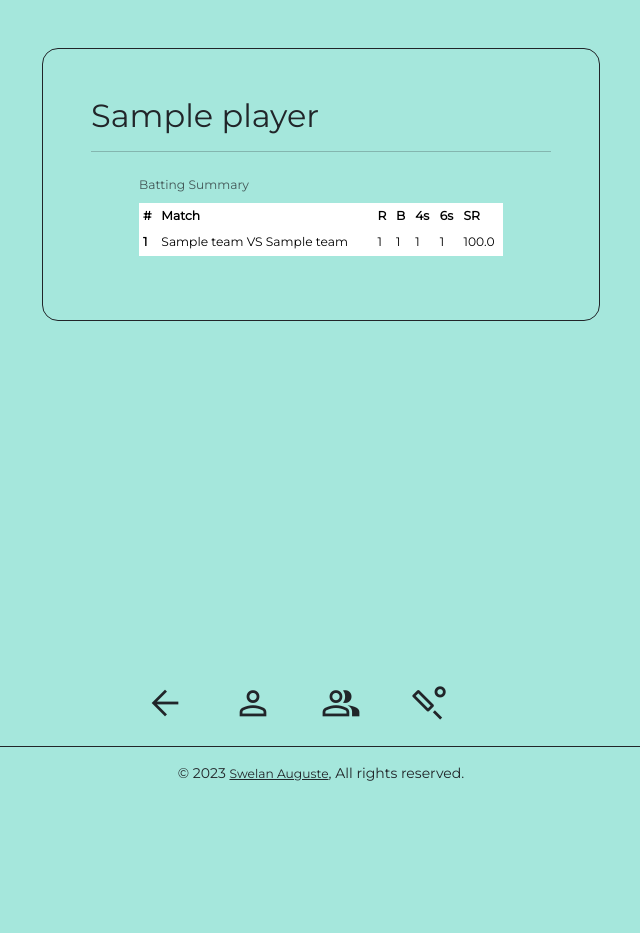
After one commit to swelanauguste/jaguars-1, a Django app: page /player/detail/1/ in a window 1280 px wide. The commit adds this page. Shown: the whole page, without its empty margins (319-959 px from the left). Run offline with Django 4.2, Linux system fonts and the light colour scheme; tables that the repository leaves empty hold one stand-in row (values such as "Sample post").

Commit message:
batting details

```diff
--- a/app/games/models.py
+++ b/app/games/models.py
@@ -1,7 +1,8 @@
 import math
 from decimal import Decimal
+
+from django.db import models
 from django.urls import reverse
-from django.db import models
 
 CHOICES = [(i, i) for i in range(12)]
 
@@ -15,7 +16,7 @@ class TimeStamp(models.Model):
 
 
 class Team(TimeStamp):
-    name = models.CharField(max_length=100)
+    name = models.CharField(max_length=100, unique=True)
 
     class Meta:
         ordering = ("name",)
@@ -23,13 +24,12 @@ class Team(TimeStamp):
     def get_absolute_url(self):
         return reverse("team-detail", kwargs={"pk": self.pk})
 
-
     def __str__(self):
         return self.name
 
 
 class Venue(TimeStamp):
-    name = models.CharField(max_length=100)
+    name = models.CharField(max_length=100, unique=True)
 
     class Meta:
         ordering = ("name",)
@@ -39,7 +39,7 @@ class Venue(TimeStamp):
 
 
 class Dismissal(TimeStamp):
-    name = models.CharField(max_length=100)
+    name = models.CharField(max_length=100, unique=True)
 
     class Meta:
         ordering = ("name",)
@@ -109,8 +109,11 @@ class Match(TimeStamp):
 
 
 class Player(TimeStamp):
-    name = models.CharField(max_length=100)
+    name = models.CharField(max_length=100, unique=True)
     teams = models.ManyToManyField(Team, related_name="players")
+
+    def get_absolute_url(self):
+        return reverse("player-detail", kwargs={"pk": self.pk})
 
     class Meta:
         ordering = ("name",)
@@ -182,7 +185,6 @@ class BattingPerformance(TimeStamp):
     sixes = models.IntegerField(default=0)
     out = models.BooleanField(default=1)
 
-
     class Meta:
         ordering = ("batted_at",)
 
@@ -192,6 +194,8 @@ class BattingPerformance(TimeStamp):
             strike_rate = self.runs / self.balls_faced * 100
             return f"{strike_rate:.1f}"
         return 0
+
+
 
     def __str__(self):
         return f"{self.player} scored {self.runs} runs in {self.innings}"
--- a/app/games/urls.py
+++ b/app/games/urls.py
@@ -5,6 +5,10 @@ from .views import (
     MatchDetailView,
     MatchListView,
     MatchUpdateView,
+    PlayerCreateView,
+    PlayerDetailView,
+    PlayerListView,
+    PlayerUpdateView,
     TeamCreateView,
     TeamDetailView,
     TeamListView,
@@ -24,8 +28,12 @@ urlpatterns = [
         MatchDetailView.as_view(),
         name="match-detail",
     ),
-    path("teams", TeamListView.as_view(), name="teams"),
-    path("teams/add/", TeamCreateView.as_view(), name="team-create"),
+    path("teams", TeamListView.as_view(), name="team-list"),
+    path("team/add/", TeamCreateView.as_view(), name="team-create"),
     path("team/detail/<int:pk>/", TeamDetailView.as_view(), name="team-detail"),
     path("team/edit/<int:pk>/", TeamUpdateView.as_view(), name="team-update"),
+    path("players", PlayerListView.as_view(), name="player-list"),
+    path("player/add/", PlayerCreateView.as_view(), name="player-create"),
+    path("player/detail/<int:pk>/", PlayerDetailView.as_view(), name="player-detail"),
+    path("player/edit/<int:pk>/", PlayerUpdateView.as_view(), name="player-update"),
 ]
--- a/app/games/views.py
+++ b/app/games/views.py
@@ -5,7 +5,34 @@ from django.views.generic import CreateView, DetailView, ListView, UpdateView
 
 from .filters import MatchFilter
 from .forms import MatchCreateForm
-from .models import BattingPerformance, Innings, Match, Team, Tournament, Venue
+from .models import (
+    BattingPerformance,
+    BowlingPerformance,
+    Innings,
+    Match,
+    Player,
+    Team,
+    Tournament,
+    Venue,
+)
+
+
+class PlayerListView(ListView):
+    model = Player
+
+
+class PlayerDetailView(DetailView):
+    model = Player
+
+
+class PlayerUpdateView(UpdateView):
+    model = Player
+    fields = "__all__"
+
+
+class PlayerCreateView(CreateView):
+    model = Player
+    fields = "__all__"
 
 
 class TeamListView(ListView):
--- a/app/templates/base.html
+++ b/app/templates/base.html
@@ -57,11 +57,13 @@
 </head>
 
 <body>
+    {% include 'messages.html' %}
+    <div class="min-vh-100">
         {% block content %}
 
         {% endblock content %}
-
-        {% include 'footer.html' %}
+    </div>
+    {% include 'footer.html' %}
 
     <script
         src="https://cdn.jsdelivr.net/npm/@popperjs/core@2.11.6/dist/umd/popper.min.js"
--- a/app/templates/footer.html
+++ b/app/templates/footer.html
@@ -1,22 +1,30 @@
 <div class="sticky-bottom bg-green">
     <div class="d-flex justify-content-center py-3">
         {% include 'go_back.html' %}
+        <a title="players"
+            class="text-dark text-decoration-none me-5"
+            href="{% url 'player-list' %}">
+            <span class="material-symbols-outlined fs-1">
+                person
+            </span>
+        </a>
+        <a title="teams"
+            class="text-dark text-decoration-none me-5"
+            href="{% url 'team-list' %}">
+            <span class="material-symbols-outlined fs-1">
+                group
+            </span>
+        </a>
         <a title="matches"
-            class="text-dark text-decoration-none mx-5"
+            class="text-dark text-decoration-none me-5"
             href="/">
             <span class="material-symbols-outlined fs-1">
                 sports_cricket
             </span>
         </a>
-        <a title="teams"
-            class="text-dark text-decoration-none"
-            href="{% url 'teams' %}">
-            <span class="material-symbols-outlined fs-1">
-                group
-            </span>
-        </a>
     </div>
-    <div class="d-flex px-5 justify-content-center border-dark border-top pt-3">
+    <div
+        class="d-flex px-5 justify-content-center border-dark border-top pt-3">
         <p class="small">&copy; {% now "Y" %} <a
                 class="text-decoration-none text-dark small"
                 target="_blank"
--- /dev/null
+++ b/app/templates/games/player_detail.html
@@ -0,0 +1,50 @@
+{% extends 'base.html' %}
+
+
+{% block head_title %}
+{{object}} -
+{% endblock head_title %}
+
+{% block content %}
+<div class="container py-5">
+
+    <div class="border border-dark rounded-4 p-5 col-lg-6 mx-auto">
+        <h2>{{object}}</h2>
+        <hr>
+        <div class="px-lg-5 px-3 table-responsive-lg text-nowrap small">
+            <table
+                class="table table-hover table-sm table-hover table-borderless caption-top small">
+                <caption>Batting Summary</caption>
+                <thead>
+                    <tr>
+                        <th scope="col">#</th>
+                        <th scope="col">Match</th>
+                        <th scope="col">R</th>
+                        <th scope="col">B</th>
+                        <th scope="col">4s</th>
+                        <th scope="col">6s</th>
+                        <th scope="col">SR</th>
+                    </tr>
+                </thead>
+                <tbody>
+                    {% for batting in object.batting_performances.all %}
+                    <tr>
+                        <th scope="row">{{forloop.counter}}</th>
+                        <td>
+                            {{batting.innings.batting_team}} VS {{batting.innings.bowling_team}}</td>
+                        <td>{{batting.runs}}</td>
+                        <td>{{batting.balls_faced}}</td>
+                        <td>{{batting.fours}}</td>
+                        <td>{{batting.sixes}}</td>
+                        <td>{{batting.get_strike_rate}}</td>
+                    </tr>
+                    {% empty %}
+                    <td class="text-center" colspan="7">No details</td>
+                    {% endfor %}
+                </tbody>
+            </table>
+        </div>
+    </div>
+</div>
+
+{% endblock content %}
--- a/app/templates/games/team_detail.html
+++ b/app/templates/games/team_detail.html
@@ -11,7 +11,7 @@
         <h2>{{object}}</h2>
         <hr>
         {% for player in object.players.all %}
-        <p class="px-5">{{forloop.counter}}). {{player}}</p>
+        <p class="px-5">{{forloop.counter}}). <a class="text-dark" href="{{player.get_absolute_url}}">{{player}}</a></p>
         {% empty %}
         <p class="text-center">No Players</p>
         {% endfor %}
--- a/app/templates/go_back.html
+++ b/app/templates/go_back.html
@@ -1,4 +1,4 @@
-<div class="me-3">
+<div class="me-5">
     <a href="javascript:history.back()">
         <span class="material-symbols-outlined fs-1 text-dark">
             arrow_back
```
Also changed, not shown: app/templates/games/player_list.html (added, +21 -0 lines), app/templates/messages.html (added).
